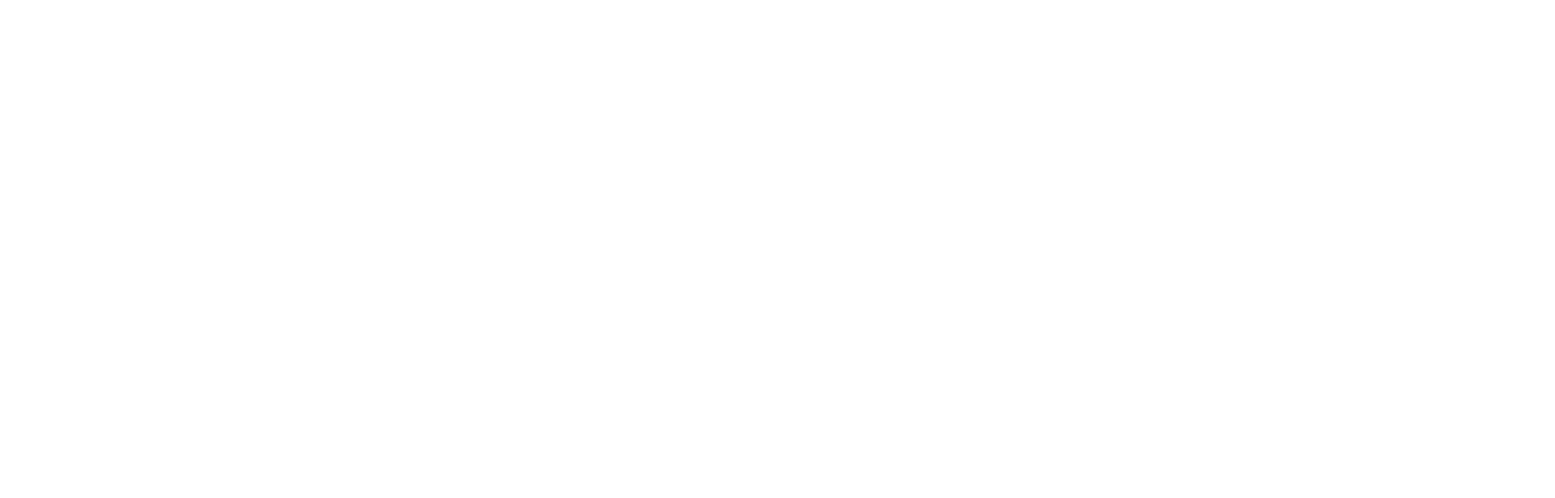
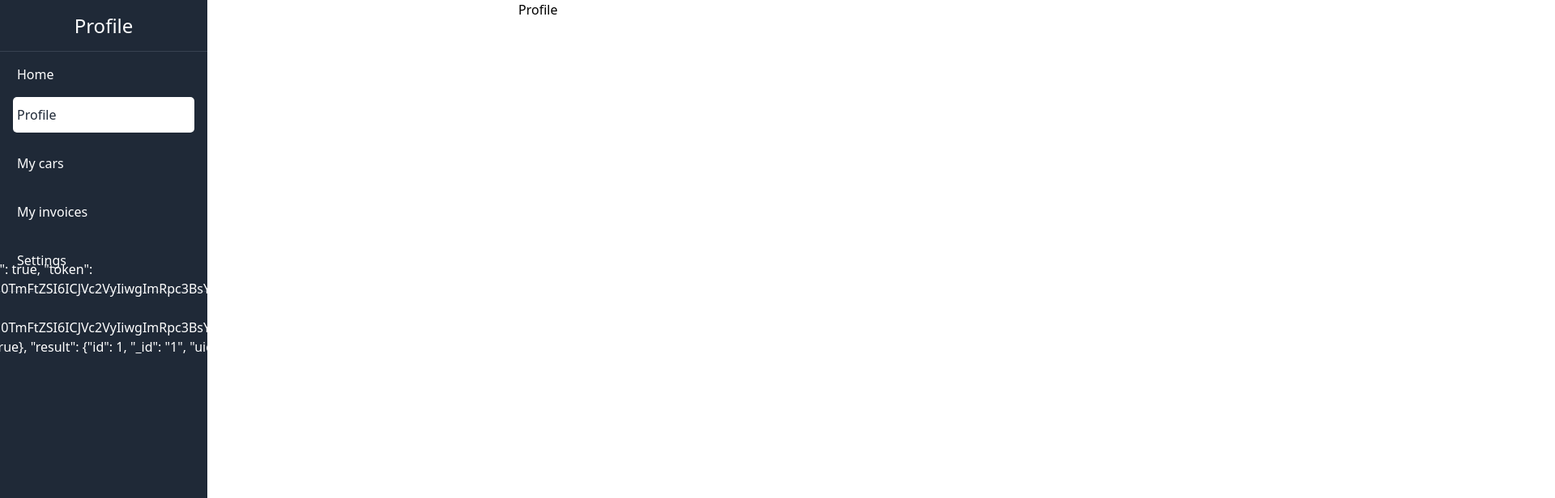
Before and after one commit to faridsaidani/parking-frontend, a React (Vite) app: page /profile in a window 1280 px wide. Before the commit this address had no page. Shown: the top 616 px of the page at 81% size, 1920 px wide, since content can reach past the window. Built offline with nearby package versions, Linux system fonts and the light colour scheme; no server answers; sample sign-in values are in the browser's storage.

Commit message:
added profile page and fixed linking

```diff
--- a/src/App.tsx
+++ b/src/App.tsx
@@ -3,6 +3,7 @@
 import RegisterPage from "./pages/RegisterPage";
 import LoginPage from "./pages/LoginPage";
 import Layout from "./pages/Layout";
+import ProfilePage from "./pages/ProfilePage";
 
 export default function App() {
   return (
@@ -13,6 +14,7 @@
           <Route path="register" element={<RegisterPage />} />
           <Route path="login" element={<LoginPage />} />
         </Route>
+        <Route path="profile" element={<ProfilePage />} />
       </Routes>
     </BrowserRouter>
   );
--- a/src/pages/Navbar.tsx
+++ b/src/pages/Navbar.tsx
@@ -13,12 +13,12 @@
   return (
     <div className="bg-gray-200 h-[10vh] p-4 flex justify-between items-center">
       <h1>
-        <a href="/home">Smart Parking</a>
+        <a href="/">Smart Parking</a>
       </h1>
       <div>
         {loggedIn ? (
           <div className="flex items-center">
-            <p>{username}</p>
+            <a href="/profile">{username}</a>
             <Button onClick={() => logout()}>Logout</Button>
           </div>
         ) : (
--- /dev/null
+++ b/src/pages/Profile/Cars.tsx
@@ -0,0 +1,37 @@
+import axios from "axios";
+import { useEffect, useState } from "react";
+
+export default function Cars() {
+  const [cars, setCars] = useState();
+  const uid = localStorage.getItem("uid");
+  useEffect(() => {
+    const fetchData = async () => {
+      try {
+        console.log(uid);
+        const response = await axios.get(
+          `http://localhost:5000/vehicules/${uid}`
+        );
+        console.log(response.data);
+        setCars(response.data);
+      } catch (error) {
+        console.error("Error fetching data: ", error);
+      }
+    };
+
+    fetchData();
+  }, []);
+  return (
+    <div>
+      <h1>Cars</h1>
+      <div>
+        {(cars as any[] | undefined)?.map((car: any) => (
+          <div key={car.id} className="bg-gray-300 rounded-[5px] w-fit">
+            <h2>{car.marque}</h2>
+            <h2>{car.modele}</h2>
+            <h2>{car.annee}</h2>
+          </div>
+        ))}
+      </div>
+    </div>
+  );
+}
--- /dev/null
+++ b/src/pages/Profile/Invoices.tsx
@@ -0,0 +1,38 @@
+import { useEffect, useState } from "react";
+import axios from "axios";
+
+export default function Invoices() {
+  const [cars, setCars] = useState();
+  const uid = localStorage.getItem("uid");
+  useEffect(() => {
+    const fetchData = async () => {
+      try {
+        console.log(uid);
+        const response = await axios.get(
+          `http://localhost:5000/users/${uid}/invoices`
+        );
+        console.log(response.data);
+        setCars(response.data);
+      } catch (error) {
+        console.error("Error fetching data: ", error);
+      }
+    };
+
+    fetchData();
+  }, []);
+  return (
+    <div>
+      <h1>Invoices</h1>
+      <div>
+        {(cars as any[] | undefined)?.map((car: any) => (
+          <div key={car.id} className="bg-gray-300 rounded-[5px] w-fit">
+            <h2>{car.id}</h2>
+            <h2>{car.entree_sortie}</h2>
+            <h2>{car.montant_a_regler}</h2>
+            <h2>{car.regle ? "Reglé" : "Non reglé"}</h2>
+          </div>
+        ))}
+      </div>
+    </div>
+  );
+}
--- /dev/null
+++ b/src/pages/Profile/Profile.tsx
@@ -0,0 +1,32 @@
+import { useEffect, useState } from "react";
+import axios from "axios";
+
+export default function Profile() {
+  const [userData, setuserData] = useState();
+  const uid = localStorage.getItem("uid");
+  useEffect(() => {
+    const fetchData = async () => {
+      try {
+        console.log(uid);
+        const response = await axios.get(`http://localhost:5000/user/${uid}`);
+        console.log(response.data);
+        setuserData(response.data);
+      } catch (error) {
+        console.error("Error fetching data: ", error);
+      }
+    };
+
+    fetchData();
+  }, []);
+
+  return (
+    <div>
+      <h1>Profile</h1>
+      <div>
+        <h2>{(userData as any)?.nom_complet}</h2>
+        <h2>{(userData as any)?.email}</h2>
+        <h2>{(userData as any)?.numero_de_telephone}</h2>
+      </div>
+    </div>
+  );
+}
--- /dev/null
+++ b/src/pages/Profile/Settings.tsx
@@ -0,0 +1,7 @@
+export default function Settings() {
+  return (
+    <div>
+      <h1>Settings</h1>
+    </div>
+  );
+}
--- /dev/null
+++ b/src/pages/ProfilePage.tsx
@@ -0,0 +1,117 @@
+import { useEffect, useState } from "react";
+import { useNavigate } from "react-router-dom";
+import Profile from "./Profile/Profile";
+import Cars from "./Profile/Cars";
+import Invoices from "./Profile/Invoices";
+import Settings from "./Profile/Settings";
+
+export default function ProfilePage() {
+  const [profile, setprofile] = useState(true);
+  const [cars, setcars] = useState(false);
+  const [invoices, setinvoices] = useState(false);
+  const [settings, setsettings] = useState(false);
+
+  const username = localStorage.getItem("user");
+  const handleInvoices = () => {
+    setinvoices(true);
+    setcars(false);
+    setsettings(false);
+    setprofile(false);
+    console.log(profile, cars, invoices, settings);
+  };
+  const handleCars = () => {
+    setinvoices(false);
+    setcars(true);
+    setsettings(false);
+    setprofile(false);
+    console.log(profile, cars, invoices, settings);
+  };
+  const handleSettings = () => {
+    setinvoices(false);
+    setcars(false);
+    setsettings(true);
+    setprofile(false);
+    console.log(profile, cars, invoices, settings);
+  };
+  const handleProfile = () => {
+    setinvoices(false);
+    setcars(false);
+    setsettings(false);
+    setprofile(true);
+    console.log(profile, cars, invoices, settings);
+  };
+
+  const navigate = useNavigate();
+
+  const checkLoggedIn = () => {
+    if (!localStorage.getItem("loggedIn")) {
+      navigate("/login");
+    }
+  };
+  useEffect(() => {
+    checkLoggedIn();
+  }, [navigate]);
+  return (
+    <div className="grid grid-cols-2">
+      <div className="flex flex-col w-64 h-screen bg-gray-800 text-white">
+        <div className="flex items-center justify-center h-16 border-b border-gray-700">
+          <h1 className="text-2xl">Profile</h1>
+        </div>
+        <div className="flex flex-col p-4 space-y-4">
+          <a href="/" className="px-[5px]">
+            Home
+          </a>
+          <p
+            onClick={() => handleProfile()}
+            className={
+              profile
+                ? "cursor-pointer py-[10px] px-[5px] rounded-[5px] bg-white text-gray-800"
+                : "cursor-pointer py-[10px] px-[5px] rounded-[5px] hover:bg-white hover:text-gray-800"
+            }
+          >
+            Profile
+          </p>
+          <p
+            onClick={() => handleCars()}
+            className={
+              cars
+                ? "cursor-pointer py-[10px] px-[5px] rounded-[5px] bg-white text-gray-800"
+                : "cursor-pointer py-[10px] px-[5px] rounded-[5px] hover:bg-white hover:text-gray-800"
+            }
+          >
+            My cars
+          </p>
+          <p
+            onClick={() => handleInvoices()}
+            className={
+              invoices
+                ? "cursor-pointer py-[10px] px-[5px] rounded-[5px] bg-white text-gray-800"
+                : "cursor-pointer py-[10px] px-[5px] rounded-[5px] hover:bg-white hover:text-gray-800"
+            }
+          >
+            My invoices
+          </p>
+          <p
+            onClick={() => handleSettings()}
+            className={
+              settings
+                ? "cursor-pointer py-[10px] px-[5px] rounded-[5px] bg-white text-gray-800"
+                : "cursor-pointer py-[10px] px-[5px] rounded-[5px] hover:bg-white hover:text-gray-800"
+            }
+          >
+            Settings
+          </p>
+        </div>
+        <div className="flex items-center justify-center h-16 border-t border-gray-700">
+          <p>Welcome, {username}!</p>
+        </div>
+      </div>
+      <div className="content">
+        {profile && <Profile />}
+        {cars && <Cars />}
+        {invoices && <Invoices />}
+        {settings && <Settings />}
+      </div>
+    </div>
+  );
+}
```
